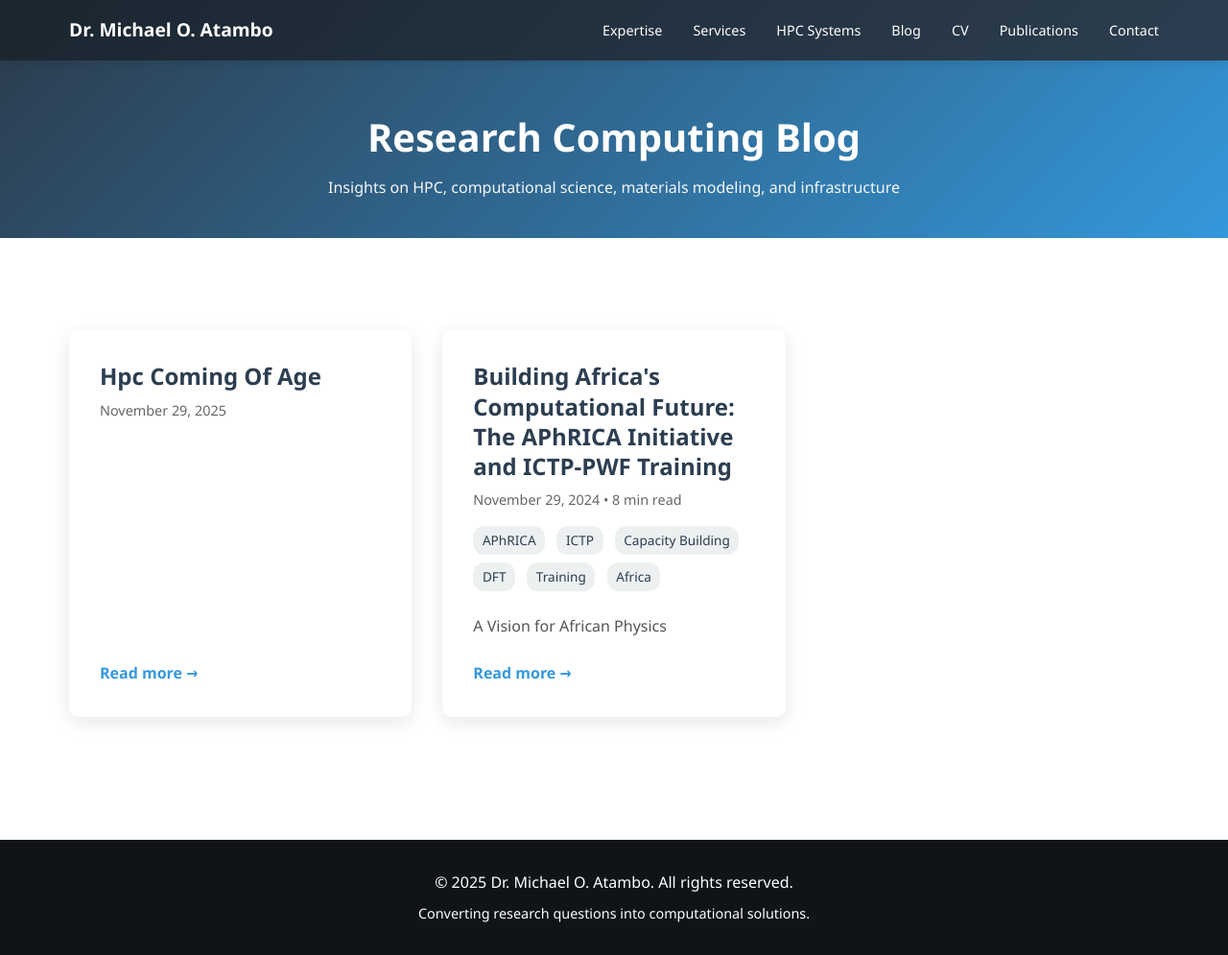
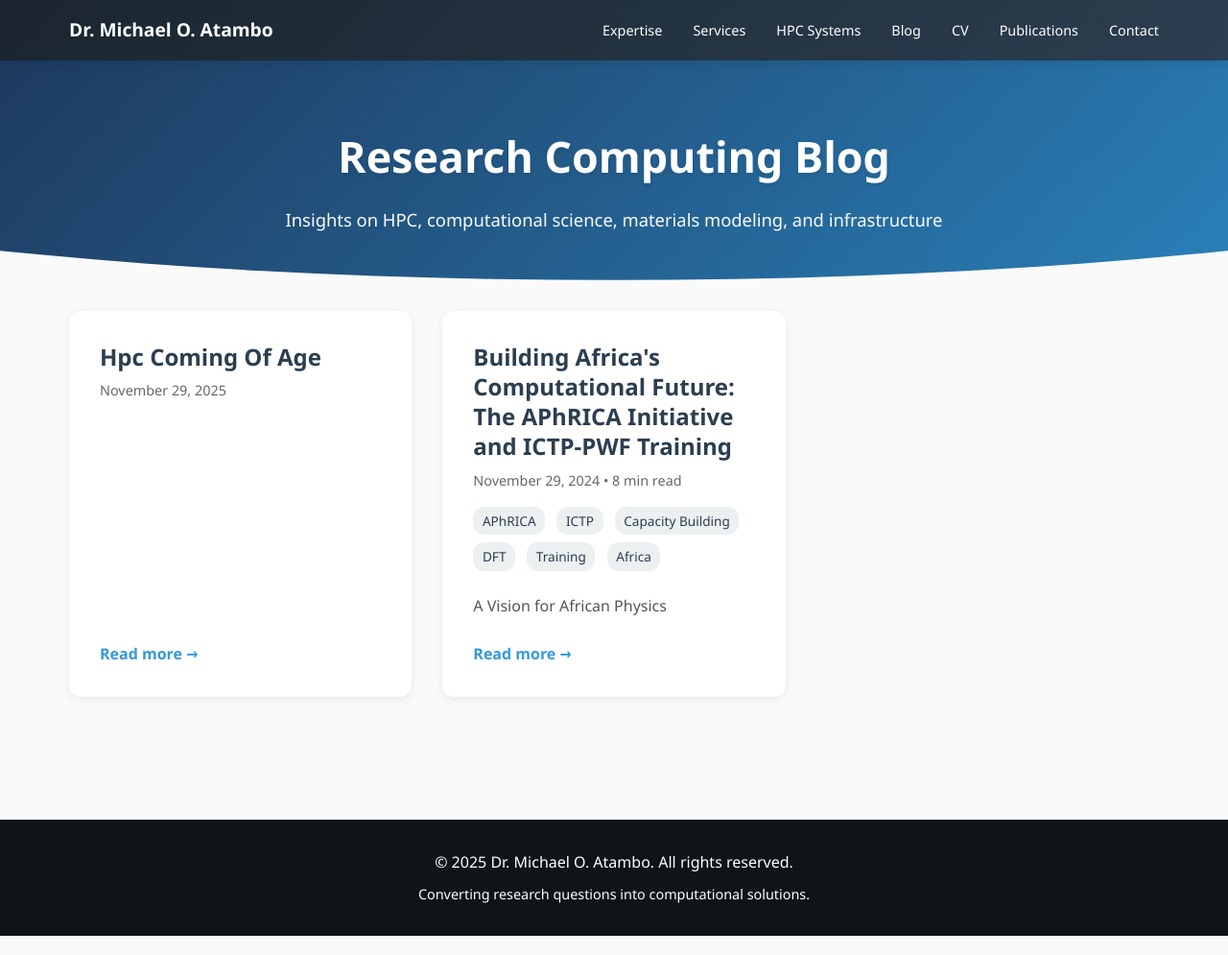
Before and after one commit to mikeatm/mikeatm.github.io, a Jekyll site: the page built from blog.html, in a window 1280 px wide and 995 px high. Shown: the whole window at 96% size. Built offline with Jekyll 4.4.1, drawn with Linux system fonts in a browser that asks for light colours.

Commit message:
blog updates

```diff
--- a/_layouts/post.html
+++ b/_layouts/post.html
@@ -12,7 +12,9 @@ layout: default
     .post-header {
         margin-bottom: 2.5rem;
         padding-bottom: 1.5rem;
-        border-bottom: 1px solid var(--light);
+        border-bottom: 1px solid #e0e0e0;
+        background: transparent;
+        position: relative;
     }
 
     .post-title {
--- a/blog.html
+++ b/blog.html
@@ -5,31 +5,43 @@ description: Articles on HPC, computational science, materials modeling, and res
 ---
 
 <style>
+    body {
+        background: #fafafa;
+    }
+
     .blog-hero {
-        background: linear-gradient(135deg, var(--primary) 0%, var(--secondary) 100%);
+        background: linear-gradient(135deg, #1e3a5f 0%, #2980b9 100%);
         color: white;
-        padding: 3rem 2rem 2.5rem;
+        padding: 4rem 2rem 3rem;
         text-align: center;
         position: relative;
+        clip-path: ellipse(100% 100% at 50% 0%);
+        margin-bottom: 4rem;
     }
 
     .blog-hero h1 {
-        font-size: 2.5rem;
-        margin-bottom: 0.5rem;
-        font-weight: 600;
+        font-size: 2.8rem;
+        margin-bottom: 1rem;
+        font-weight: 700;
+        color: #ffffff;
+        text-shadow: 0 2px 4px rgba(0,0,0,0.1);
     }
 
     .blog-hero p {
-        font-size: 1rem;
-        opacity: 0.95;
-        max-width: 600px;
+        font-size: 1.15rem;
+        color: #ffffff;
+        max-width: 700px;
         margin: 0 auto;
+        font-weight: 400;
+        opacity: 0.98;
     }
 
     .blog-container {
         max-width: 1200px;
-        margin: 0 auto;
-        padding: 4rem 2rem;
+        margin: -2rem auto 0;
+        padding: 0 2rem 4rem;
+        position: relative;
+        z-index: 1;
     }
 
     .blog-grid {
@@ -41,17 +53,17 @@ description: Articles on HPC, computational science, materials modeling, and res
 
     .blog-card {
         background: white;
-        border-radius: 10px;
+        border-radius: 12px;
         overflow: hidden;
-        box-shadow: 0 5px 20px rgba(0,0,0,0.1);
+        box-shadow: 0 2px 8px rgba(0,0,0,0.08);
         transition: transform 0.3s, box-shadow 0.3s;
         display: flex;
         flex-direction: column;
     }
 
     .blog-card:hover {
-        transform: translateY(-5px);
-        box-shadow: 0 10px 30px rgba(0,0,0,0.15);
+        transform: translateY(-8px);
+        box-shadow: 0 8px 24px rgba(0,0,0,0.12);
     }
 
     .blog-card-content {
@@ -125,15 +137,21 @@ description: Articles on HPC, computational science, materials modeling, and res
 
     @media (max-width: 768px) {
         .blog-hero {
-            padding: 2rem 1.5rem 1.5rem;
+            padding: 3rem 1.5rem 2.5rem;
+            clip-path: ellipse(110% 100% at 50% 0%);
+            margin-bottom: 3rem;
         }
 
         .blog-hero h1 {
-            font-size: 1.8rem;
+            font-size: 2rem;
         }
 
         .blog-hero p {
-            font-size: 0.9rem;
+            font-size: 1rem;
+        }
+
+        .blog-container {
+            margin-top: -1.5rem;
         }
 
         .blog-grid {
```
Also changed, not shown: _posts/2025-11-29-aphrica-initiative.md (+0 -1 lines).
